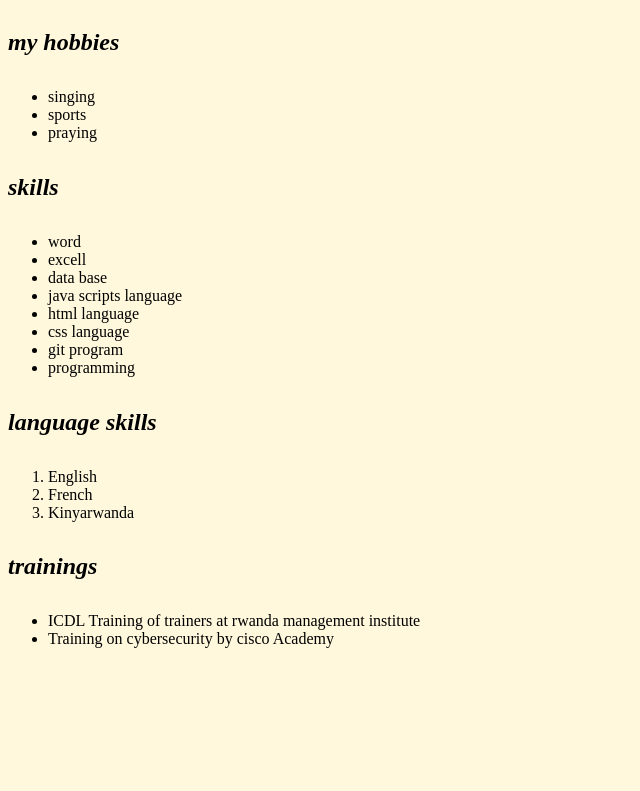
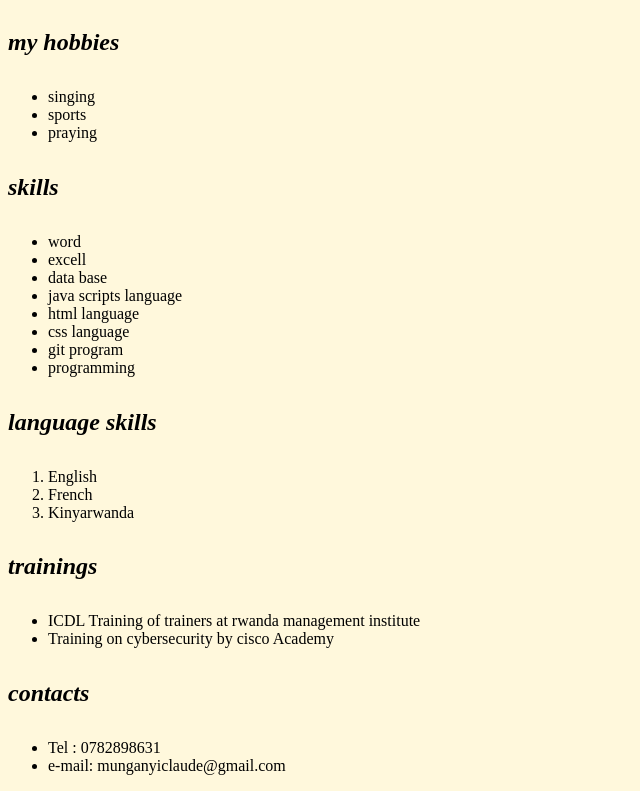
Before and after one commit to munganyinkaclaudette/porfolio, a plain HTML site: page index.html in a window 1280 px wide. Shown: the part 1346-2137 px from the top of the page, without its empty margins (0-640 px from the left). Before the commit the page ends 2010 px from the top, so only its background shows below. Drawn offline with Linux system fonts and the light colour scheme.

Commit message:
add change into index.html

```diff
--- a/index.html
+++ b/index.html
@@ -66,6 +66,11 @@
                                        <li>Training on cybersecurity by cisco Academy</li>
 
                                    </ul>
+                                   <h4>contacts</h4>
+                                   <ul>
+                                       <li> Tel : 0782898631</li>
+                                       <li> e-mail: munganyiclaude@gmail.com</li>
+                                   </ul>
 
                         </div>
 
```
